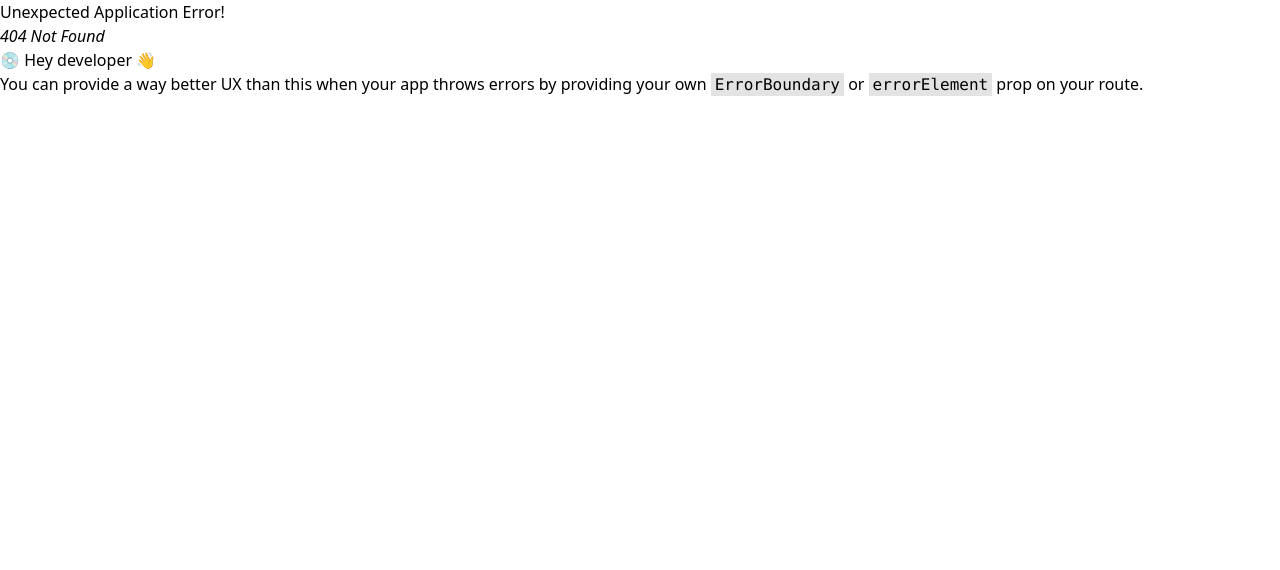
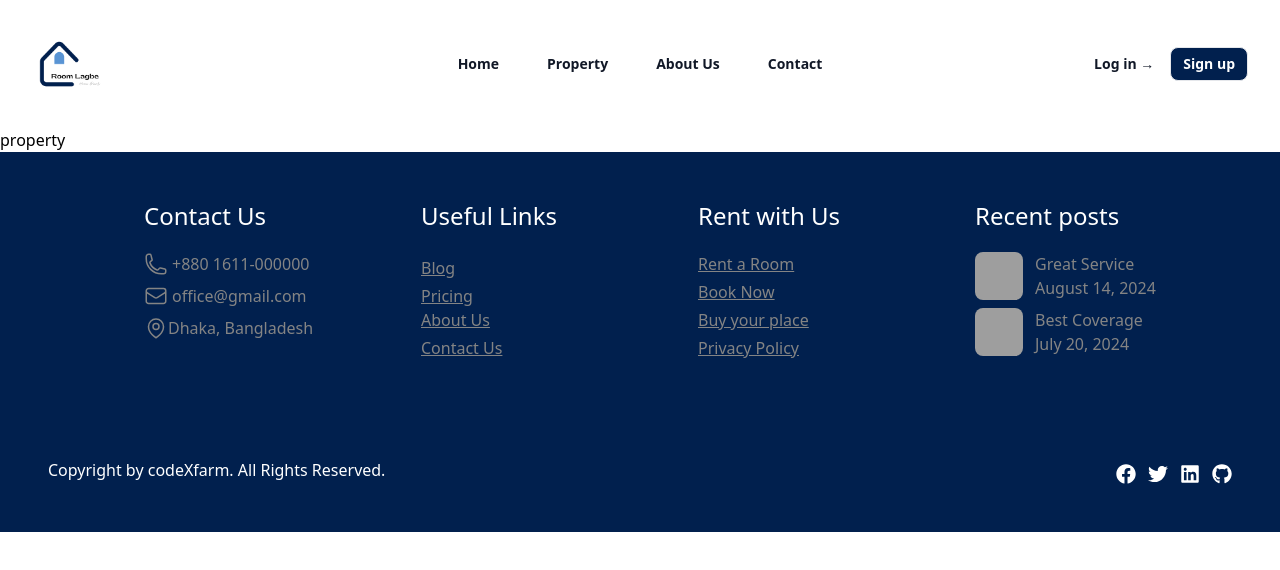
Before and after one commit to SwiftCode0325/PropertyBooking, a React (Vite) app: page /property in a window 1280 px wide. Before the commit this address had no page. Shown: the top 570 px of the page. Built offline with nearby package versions, Linux system fonts and the light colour scheme; grey boxes are pictures that could not be loaded.

Commit message:
All properties page created

```diff
--- /dev/null
+++ b/src/pages/Properties/Properties.jsx
@@ -0,0 +1,10 @@
+
+const Properties = () => {
+    return (
+        <div>
+            property
+        </div>
+    );
+};
+
+export default Properties;
```
Also changed, not shown: src/routes/PublicRoutes.jsx (+6 -1 lines).
